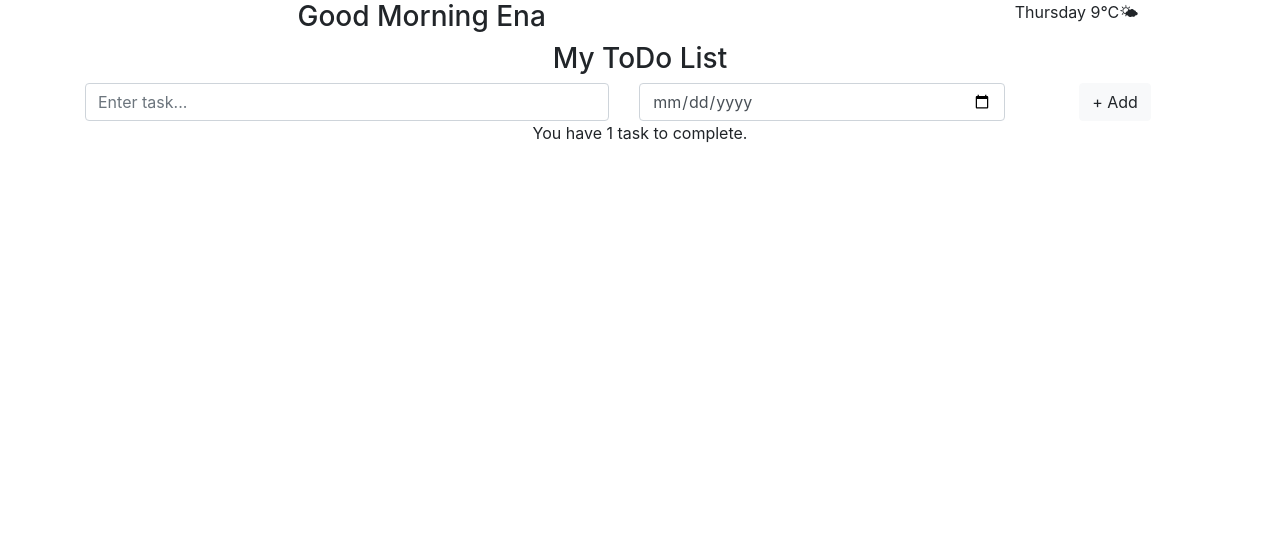
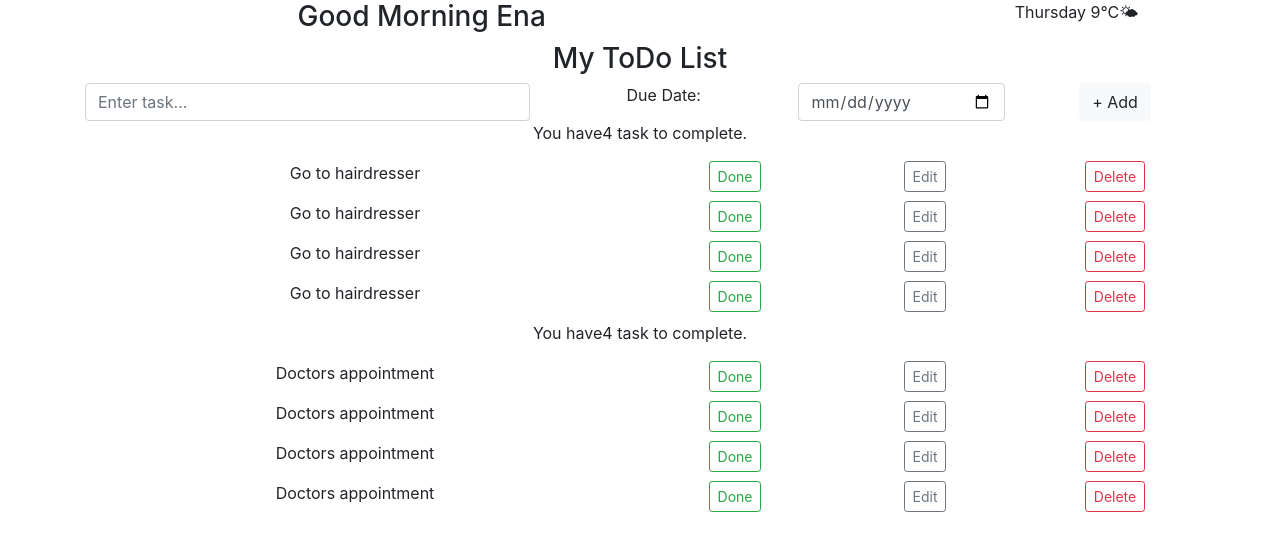
Before and after one commit to enanara/todo-app-frontend, a React (Create React App) app: page / in a window 1280 px wide. Shown: the top 550 px of the page. Built offline with nearby package versions, Linux system fonts and the light colour scheme.

Commit message:
unique id created for each list item

```diff
--- a/package.json
+++ b/package.json
@@ -8,7 +8,8 @@
     "@testing-library/user-event": "^7.1.2",
     "react": "^16.12.0",
     "react-dom": "^16.12.0",
-    "react-scripts": "3.3.0"
+    "react-scripts": "3.3.0",
+    "uuid": "^3.3.3"
   },
   "scripts": {
     "start": "react-scripts start",
--- a/src/todo/TaskLine.js
+++ b/src/todo/TaskLine.js
@@ -0,0 +1,28 @@
+import React from "react";
+
+
+class Tasks extends React.Component {
+    render () {
+        return (
+            <div className="row">
+                <div className="col-12 col-md-6">
+                    <p>{this.props.taskDescription}</p>
+                </div>
+                <div className="col-4 col-md-2">
+                    <button type="button" className="btn btn-outline-success btn-sm" data-toggle="button" aria-pressed="false" autoComplete="off">
+                        Done
+                    </button>
+                </div>
+                <div className="col-4 col-md-2">
+                    <button type="button" className="btn btn-outline-secondary btn-sm">Edit</button>
+                </div>
+                <div className="col-4 col-md-2">
+                    <button type="button" className="btn btn-outline-danger btn-sm">Delete
+                    </button>
+                </div>
+            </div>
+        );
+    }
+}
+
+export default Tasks;
--- a/src/todo/ToDo.js
+++ b/src/todo/ToDo.js
@@ -1,9 +1,100 @@
 import React from "react";
+import id from "uuid/v4";
+
 import CountLists from "./CountLists";
 import AddTask from "./addTask";
+import Tasks from "./TaskLine";
+
+
 
 class ToDo extends React.Component {
+state = {
+    tasks: [
+        {
+            taskDescription:"Doctors appointment",
+            dateCreated: "2019-12-10",
+            important: false,
+            urgent: false,
+            dateDue: "2020-01-01",
+            complete: true,
+            taskNumber:id()
+        },
+        {
+            taskDescription:"Go to hairdresser",
+            dateCreated: "2019-12-10",
+            important: false,
+            urgent: true,
+            dateDue: "2020-01-01",
+            complete: false,
+            taskNumber:id()
+        },
+        {
+            taskDescription:"Doctors appointment",
+            dateCreated: "2019-12-10",
+            important: false,
+            urgent: false,
+            dateDue: "2020-01-01",
+            complete: true,
+            taskNumber:id()
+        },
+        {
+            taskDescription:"Go to hairdresser",
+            dateCreated: "2019-12-10",
+            important: false,
+            urgent: true,
+            dateDue: "2020-01-01",
+            complete: false,
+            taskNumber:id()
+        },
+        {
+            taskDescription:"Doctors appointment",
+            dateCreated: "2019-12-10",
+            important: false,
+            urgent: false,
+            dateDue: "2020-01-01",
+            complete: true,
+            taskNumber:id()
+        },
+        {
+            taskDescription:"Go to hairdresser",
+            dateCreated: "2019-12-10",
+            important: false,
+            urgent: true,
+            dateDue: "2020-01-01",
+            complete: false,
+            taskNumber:id()
+        },
+        {
+            taskDescription:"Doctors appointment",
+            dateCreated: "2019-12-10",
+            important: false,
+            urgent: false,
+            dateDue: "2020-01-01",
+            complete: true,
+            taskNumber:id()
+        },
+        {
+            taskDescription:"Go to hairdresser",
+            dateCreated: "2019-12-10",
+            important: false,
+            urgent: true,
+            dateDue: "2020-01-01",
+            complete: false,
+            taskNumber:id()
+        }
+    ]
+}
+
     render () {
+
+        const tasksToComplete = this.state.tasks.filter(task => {
+            return task.complete === false;
+        });
+
+        const completeTasks = this.state.tasks.filter (task => {
+            return task.complete === true;
+        });
+
         return (
             <div className="container-sm">
                 <div className="row">
@@ -14,11 +105,37 @@ class ToDo extends React.Component {
                 < AddTask />
                 <div className="row">
                     <div className="col-12 d-none d-md-block" >
-                        <CountLists count=" 1" complete=" task to complete."/>
+                        <CountLists count={tasksToComplete.length}complete=" task to complete."/>
                     </div>
-
-
-
+                    <div className="col-12">
+                        {tasksToComplete.map((task) => {
+                            return <Tasks
+                            key={task.taskNumber}
+                            taskNumber = {task.taskNumber}
+                            taskDescription={task.taskDescription}
+                            dueDate={task.dateDue}
+                            complete={task.complete}
+                            urgent={task.urgent}
+                            important={task.important}
+                            />
+                        })}
+                    </div>
+                    <div className="col-12 d-none d-md-block" >
+                        <CountLists count={completeTasks.length}complete=" task to complete."/>
+                    </div>
+                    <div className="col-12">
+                        {completeTasks.map((task) => {
+                            return <Tasks
+                            key={task.taskNumber}
+                            taskNumber = {task.taskNumber}
+                            taskDescription={task.taskDescription}
+                            dueDate={task.dateDue}
+                            complete={task.complete}
+                            urgent={task.urgent}
+                            important={task.important}
+                            />
+                        })}
+                    </div>
                 </div>
             </div>
         );
--- a/src/todo/addTask.js
+++ b/src/todo/addTask.js
@@ -7,12 +7,16 @@ class AddTask extends React.Component {
     };
 
     updateTaskInput = (event) => {
-        console.log(event.target.value);
         this.setState({
             taskDescription: event.target.value
         });
+    };
 
-    }
+    updateDate = ( event ) => {
+        this.setState ({
+            dueDate: event.target.value
+        });
+    };
 
 
     render () {
@@ -20,11 +24,29 @@ class AddTask extends React.Component {
             <div className="row">
                 <div className="col-10">
                     <div className="row">
-                        <div className="col-12 col-md-7">
-                            <input placeholder="Enter task..." onChange={this.updateTaskInput} value={this.state.taskDescription} type="text" className="form-control" aria-label="Sizing example input" aria-describedby="inputGroup-sizing-sm" />
+                        <div className="col-12 col-md-6">
+                            <input
+                            placeholder="Enter task..."
+                            onChange={this.updateTaskInput}
+                            value={this.state.taskDescription}
+                            type="text"
+                            className="form-control"
+                            aria-label="Sizing example input"
+                            aria-describedby="inputGroup-sizing-sm" />
                         </div>
-                        <div className="col-12 col-md-5">
-                            <input placeholder="Due date" type="date" className="form-control" aria-label="Sizing example input" aria-describedby="inputGroup-sizing-sm" />
+                        <div className="col-6 col-md-3">
+                            <span>
+                                Due Date:
+                            </span>
+                        </div>
+                        <div className="col-6 col-md-3">
+                            <input
+                            type="date"
+                            onChange={this.updateDate}
+                            value={this.state.dueDate}
+                            className="form-control"
+                            aria-label="Sizing example input"
+                            aria-describedby="inputGroup-sizing-sm" />
                         </div>
                     </div>
                 </div>
```
Also changed, not shown: 1 other file (tests, documents, lock files or other folders).
